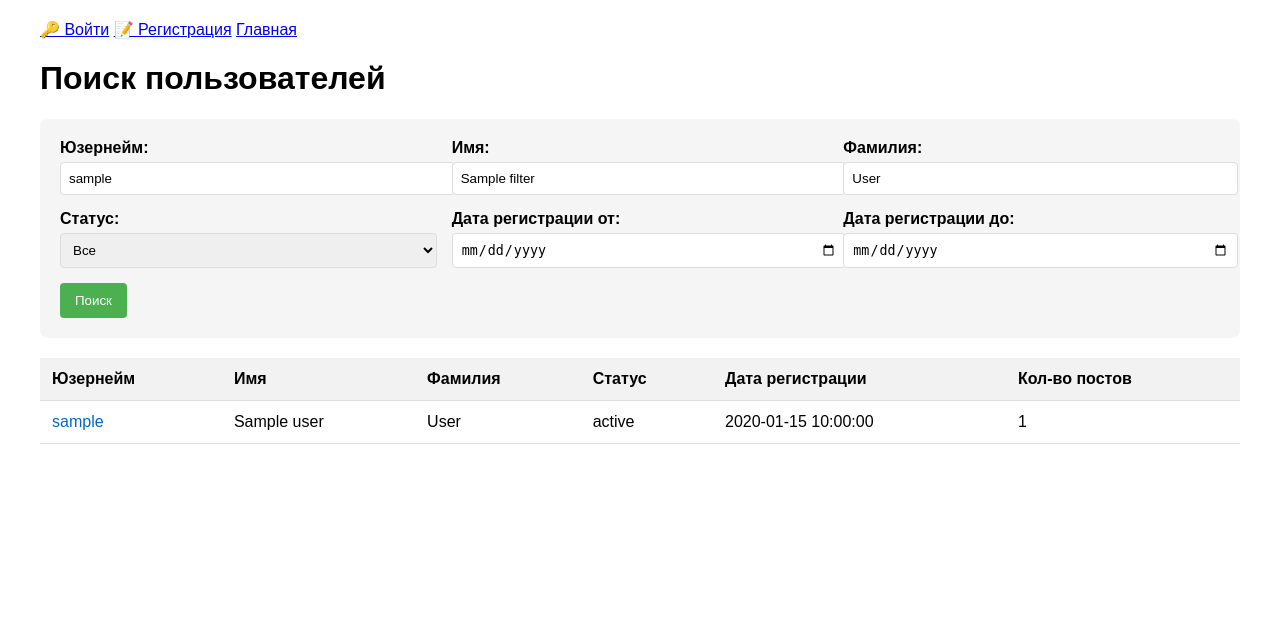
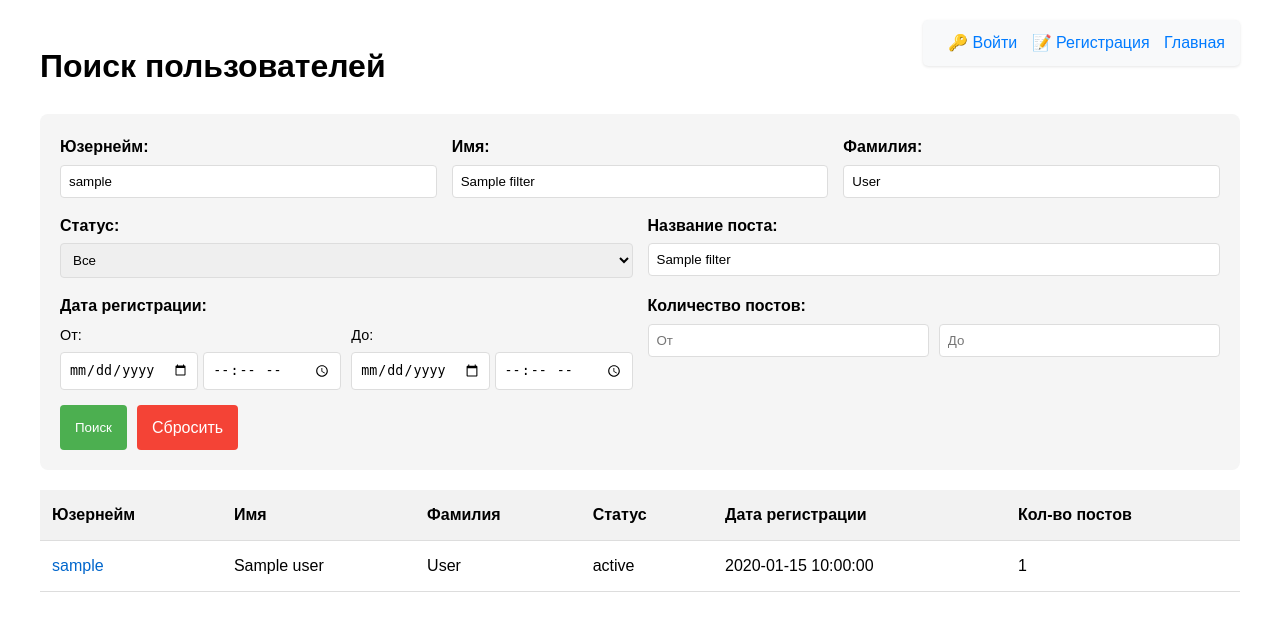
Before and after one commit to moevm/nosql1h25-needlework, a Python web app: template templates/users.html in a window 1280 px wide. Shown: the top 631 px of the page. Run offline with Jinja, Linux system fonts and the light colour scheme; the template is opened without the code that fills it: most values are stand-ins (such as "Sample title", 1, 10 or a date in 2020).

Commit message:
fix users page

```diff
--- a/templates/users.html
+++ b/templates/users.html
@@ -3,20 +3,114 @@
 <head>
     <title>Поиск пользователей</title>
     <style>
-        body { font-family: Arial, sans-serif; max-width: 1200px; margin: 0 auto; padding: 20px; }
-        .search-form { background: #f5f5f5; padding: 20px; border-radius: 8px; margin-bottom: 20px; }
-        .form-row { display: flex; flex-wrap: wrap; gap: 15px; margin-bottom: 15px; }
-        .form-group { flex: 1; min-width: 200px; }
-        label { display: block; margin-bottom: 5px; font-weight: bold; }
-        input, select { width: 100%; padding: 8px; border-radius: 4px; border: 1px solid #ddd; }
-        button { padding: 10px 15px; background: #4CAF50; color: white; border: none; border-radius: 4px; cursor: pointer; }
-        table { width: 100%; border-collapse: collapse; margin-top: 20px; }
-        th, td { padding: 12px; text-align: left; border-bottom: 1px solid #ddd; }
-        th { background-color: #f2f2f2; cursor: pointer; }
-        th:hover { background-color: #e6e6e6; }
-        .sort-arrow { margin-left: 5px; }
-        .user-link { color: #0066cc; text-decoration: none; }
-        .user-link:hover { text-decoration: underline; }
+        body {
+            font-family: Arial, sans-serif;
+            max-width: 1200px;
+            margin: 0 auto;
+            padding: 20px;
+            line-height: 1.6;
+        }
+        .user-panel {
+            float: right;
+            background: #f8f9fa;
+            padding: 10px 15px;
+            border-radius: 5px;
+            margin-bottom: 20px;
+            box-shadow: 0 1px 3px rgba(0,0,0,0.1);
+        }
+        .user-panel a {
+            color: #007bff;
+            text-decoration: none;
+            margin-left: 10px;
+        }
+        .user-panel a:hover {
+            text-decoration: underline;
+        }
+        .user-greeting {
+            font-weight: bold;
+            color: #28a745;
+        }
+        .search-form {
+            background: #f5f5f5;
+            padding: 20px;
+            border-radius: 8px;
+            margin-bottom: 20px;
+        }
+        .form-row {
+            display: flex;
+            flex-wrap: wrap;
+            gap: 15px;
+            margin-bottom: 15px;
+        }
+        .form-group {
+            flex: 1;
+            min-width: 200px;
+        }
+        label {
+            display: block;
+            margin-bottom: 5px;
+            font-weight: bold;
+        }
+        input, select {
+            width: 100%;
+            padding: 8px;
+            border-radius: 4px;
+            border: 1px solid #ddd;
+            box-sizing: border-box;
+        }
+        .datetime-group {
+            display: flex;
+            gap: 5px;
+        }
+        .datetime-group input[type="time"] {
+            width: auto;
+        }
+        button {
+            padding: 10px 15px;
+            background: #4CAF50;
+            color: white;
+            border: none;
+            border-radius: 4px;
+            cursor: pointer;
+            transition: background 0.3s;
+        }
+        button:hover {
+            background: #45a049;
+        }
+        table {
+            width: 100%;
+            border-collapse: collapse;
+            margin-top: 20px;
+        }
+        th, td {
+            padding: 12px;
+            text-align: left;
+            border-bottom: 1px solid #ddd;
+        }
+        th {
+            background-color: #f2f2f2;
+            cursor: pointer;
+        }
+        th:hover {
+            background-color: #e6e6e6;
+        }
+        .sort-arrow {
+            margin-left: 5px;
+        }
+        .user-link {
+            color: #0066cc;
+            text-decoration: none;
+        }
+        .user-link:hover {
+            text-decoration: underline;
+        }
+        .range-group {
+            display: flex;
+            gap: 10px;
+        }
+        .range-group input {
+            flex: 1;
+        }
     </style>
 </head>
 <body>
@@ -24,11 +118,11 @@
         {% if current_user %}
             <span class="user-greeting">👋 Привет, {{ current_user.name }} {{ current_user.surname }}!</span>
             <a href="/logout">🚪 Выйти</a>
-            <a href="/"> Главная</a>
+            <a href="/">Главная</a>
         {% else %}
             <a href="/login">🔑 Войти</a>
             <a href="/register">📝 Регистрация</a>
-            <a href="/"> Главная</a>
+            <a href="/">Главная</a>
         {% endif %}
     </div>
     <h1>Поиск пользователей</h1>
@@ -63,22 +157,55 @@
             </div>
 
             <div class="form-group">
-                <label for="date_from">Дата регистрации от:</label>
-                <input type="date" id="date_from" name="date_from" value="{{ filters.date_from or '' }}">
+                <label for="post_title">Название поста:</label>
+                <input type="text" id="post_title" name="post_title" value="{{ filters.post_title or '' }}">
+            </div>
+        </div>
+
+        <div class="form-row">
+            <div class="form-group">
+                <label>Дата регистрации:</label>
+                <div class="range-group">
+                    <div style="flex: 1;">
+                        <label style="font-size: 0.9em; font-weight: normal;">От:</label>
+                        <div class="datetime-group">
+                            <input type="date" name="date_from" value="{{ filters.date_from or '' }}">
+                            <input type="time" name="time_from" value="{{ filters.time_from or '00:00' }}">
+                        </div>
+                    </div>
+                    <div style="flex: 1;">
+                        <label style="font-size: 0.9em; font-weight: normal;">До:</label>
+                        <div class="datetime-group">
+                            <input type="date" name="date_to" value="{{ filters.date_to or '' }}">
+                            <input type="time" name="time_to" value="{{ filters.time_to or '23:59' }}">
+                        </div>
+                    </div>
+                </div>
             </div>
 
             <div class="form-group">
-                <label for="date_to">Дата регистрации до:</label>
-                <input type="date" id="date_to" name="date_to" value="{{ filters.date_to or '' }}">
+                <label>Количество постов:</label>
+                <div class="range-group">
+                    <input type="number" name="min_posts" placeholder="От" value="{{ filters.min_posts or '' }}" min="0">
+                    <input type="number" name="max_posts" placeholder="До" value="{{ filters.max_posts or '' }}" min="0">
+                </div>
             </div>
         </div>
 
         <input type="hidden" name="sort_by" value="{{ filters.sort_by or 'created_at' }}">
         <input type="hidden" name="sort_order" value="{{ filters.sort_order or 'desc' }}">
 
-        <button type="submit">Поиск</button>
+        <div style="display: flex; gap: 10px;">
+            <button type="submit">Поиск</button>
+            <a href="/users" style="padding: 10px 15px; background: #f44336; color: white; text-decoration: none; border-radius: 4px;">Сбросить</a>
+        </div>
     </form>
 
+    {% if users|length == 0 %}
+    <div style="text-align: center; padding: 20px; background: #f5f5f5; border-radius: 8px;">
+        По вашему запросу ничего не найдено. Попробуйте изменить параметры поиска.
+    </div>
+    {% else %}
     <table>
         <thead>
             <tr>
@@ -128,6 +255,7 @@
             {% endfor %}
         </tbody>
     </table>
+    {% endif %}
 
     <script>
         function sortTable(field) {
@@ -135,16 +263,29 @@
             const params = new URLSearchParams(url.search);
 
             if (params.get('sort_by') === field) {
-                // Если уже сортируем по этому полю, меняем направление
                 params.set('sort_order', params.get('sort_order') === 'asc' ? 'desc' : 'asc');
             } else {
-                // Если новое поле сортировки, устанавливаем по возрастанию
                 params.set('sort_by', field);
                 params.set('sort_order', 'asc');
             }
 
             window.location.href = url.pathname + '?' + params.toString();
         }
+
+        document.querySelectorAll('input[type="date"]').forEach(dateInput => {
+            dateInput.addEventListener('change', function() {
+                const timeInput = this.nextElementSibling;
+                if (timeInput && timeInput.tagName === 'INPUT' && timeInput.type === 'time') {
+                    if (!timeInput.value) {
+                        if (this.name === 'date_from') {
+                            timeInput.value = '00:00';
+                        } else if (this.name === 'date_to') {
+                            timeInput.value = '23:59';
+                        }
+                    }
+                }
+            });
+        });
     </script>
 </body>
 </html>
```
